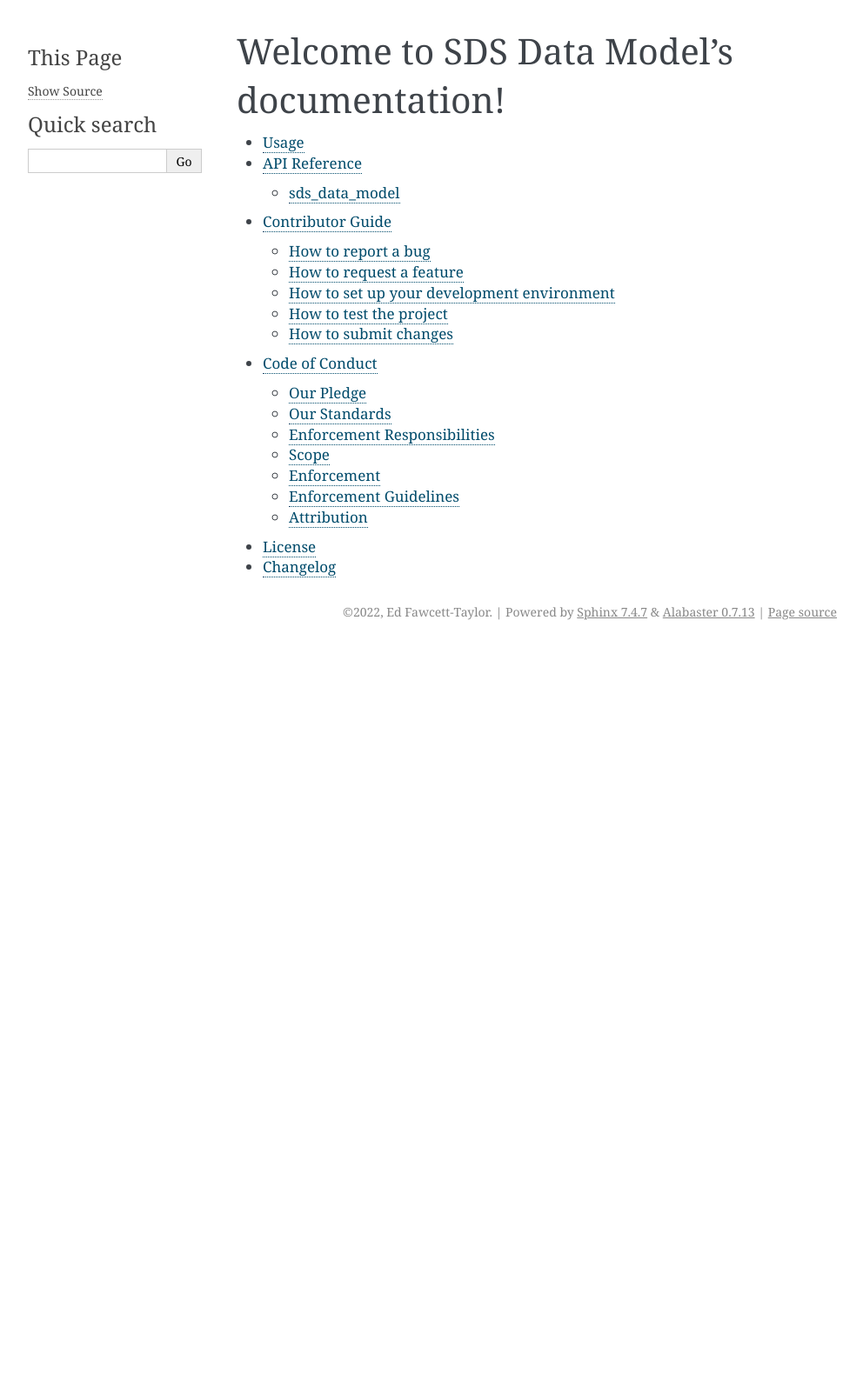
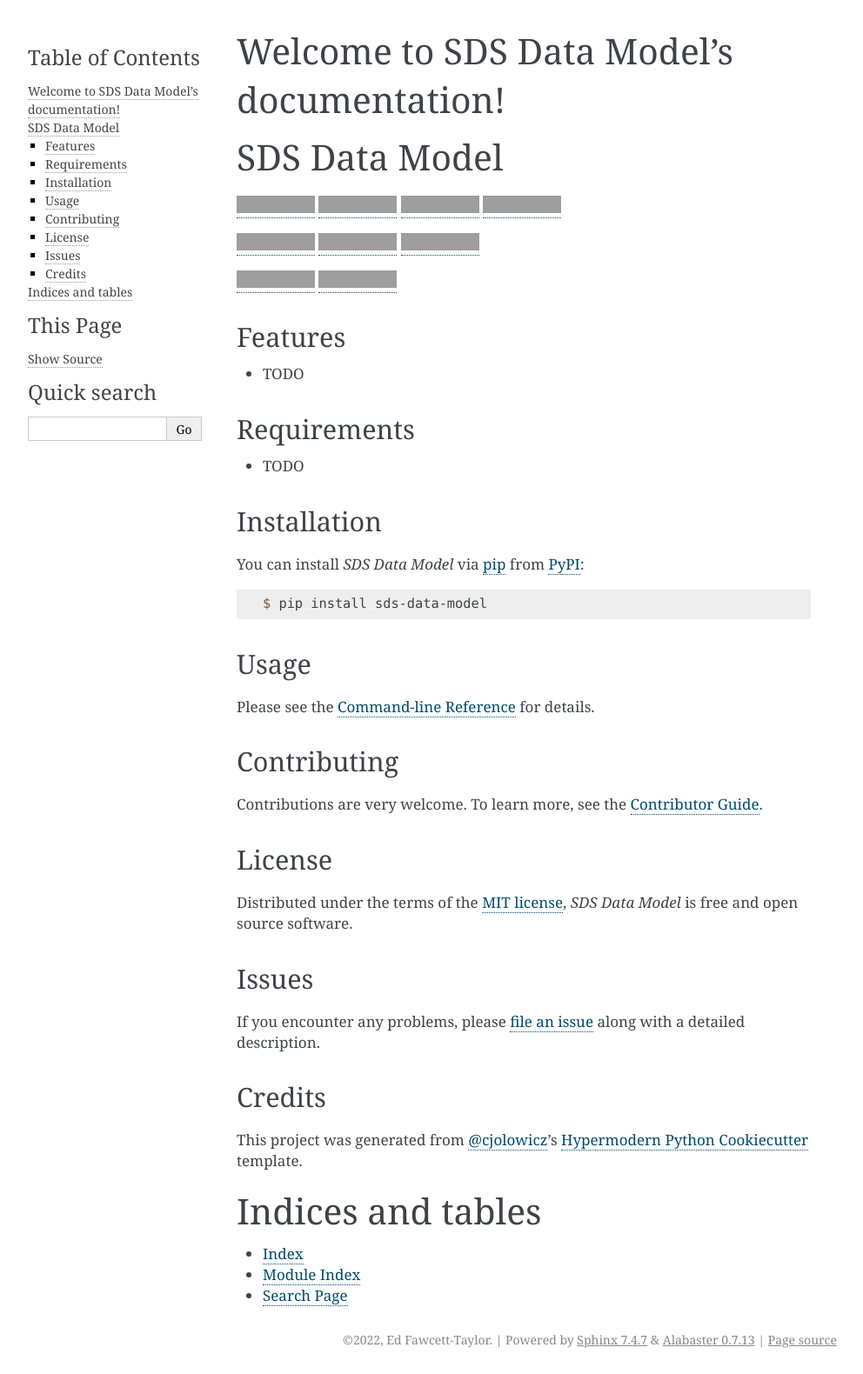
Before and after one commit to Defra-Data-Science-Centre-of-Excellence/sds-data-model, a Sphinx documentation site: the page built from source/index.rst, in a window 1280 px wide. Shown: the whole page at 87% size, without its empty margins (148-1140 px from the left). Built offline with Sphinx 7.4.7, drawn with Linux system fonts in a browser that asks for light colours; before the commit the page ends 900 px from its top, so only the background shows below that; grey boxes are pictures that could not be loaded.

Commit message:
add Readme to documentation

```diff
--- a/noxfile.py
+++ b/noxfile.py
@@ -201,7 +201,9 @@ def docs_build(session: Session) -> None:
         args.insert(0, "--color")
 
     session.install(".")
-    session.install("sphinx")
+    session.install(
+        "sphinx"
+        )
 
     build_dir = Path("_build")
     html_dir = Path("_build/html")
--- a/source/conf.py
+++ b/source/conf.py
@@ -32,10 +32,10 @@ copyright = f"{datetime.now().year}, {author}"
 # ones.
 extensions = [
      "sphinx.ext.autodoc",
-	 "sphinx.ext.napoleon",
+	"sphinx.ext.napoleon",
      "sphinx.ext.intersphinx",
      "sphinx.ext.githubpages",
-
+     "myst_parser"
 ]
 
 # Napoleon settings
--- a/source/index.rst
+++ b/source/index.rst
@@ -7,8 +7,8 @@ Welcome to SDS Data Model's documentation!
 ==========================================
 
 .. toctree::
-   :maxdepth: 2
-
+   :hidden:
+   :caption: Contents:
 
    usage
    reference
@@ -16,3 +16,13 @@ Welcome to SDS Data Model's documentation!
    Code of Conduct <codeofconduct>
    License <license>
    Changelog <https://github.com/EFT-Defra/sds-data-model/releases>
+
+.. include:: ../README.rst
+
+
+Indices and tables
+==================
+
+* :ref:`genindex`
+* :ref:`modindex`
+* :ref:`search`
--- a/source/usage.rst
+++ b/source/usage.rst
@@ -1,4 +1,4 @@
 Usage
 =====
-.. automodule:: sds_data_model
+.. automodule:: src/sds_data_model
     :noindex:
```
